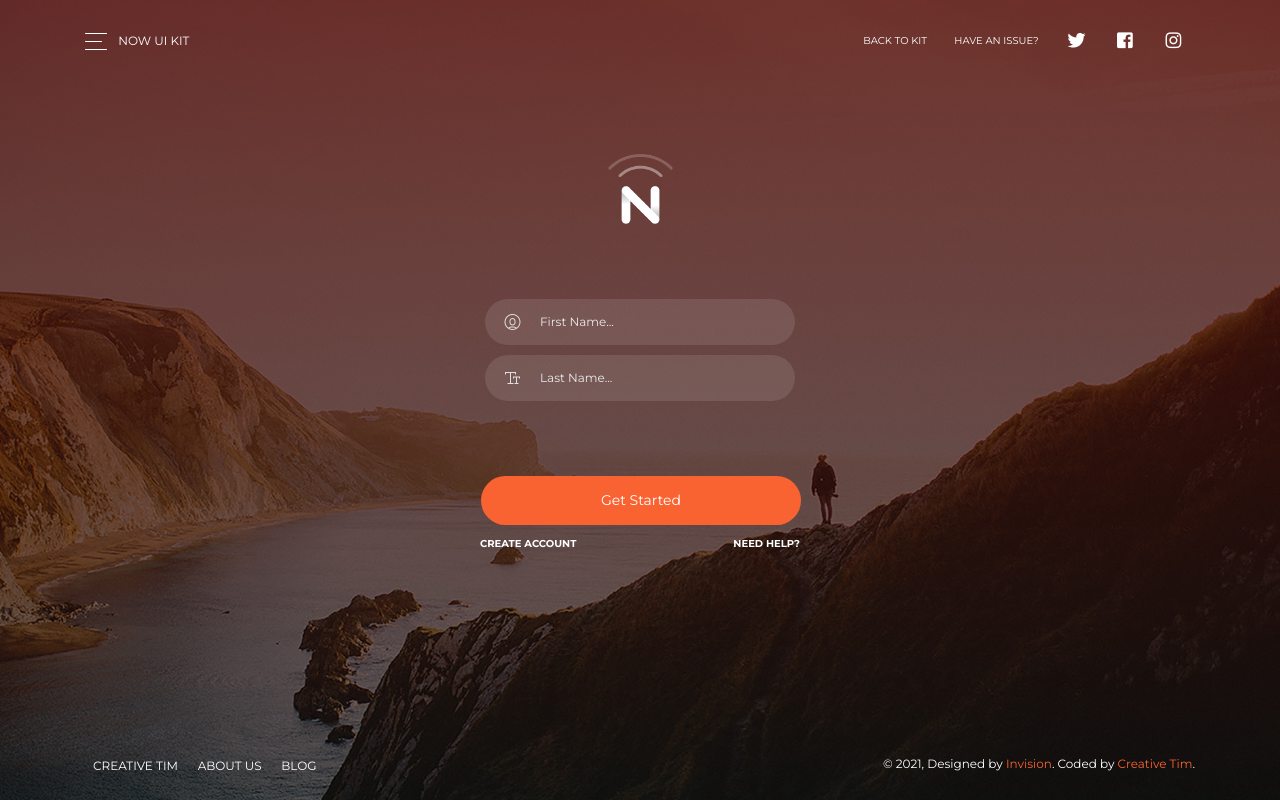
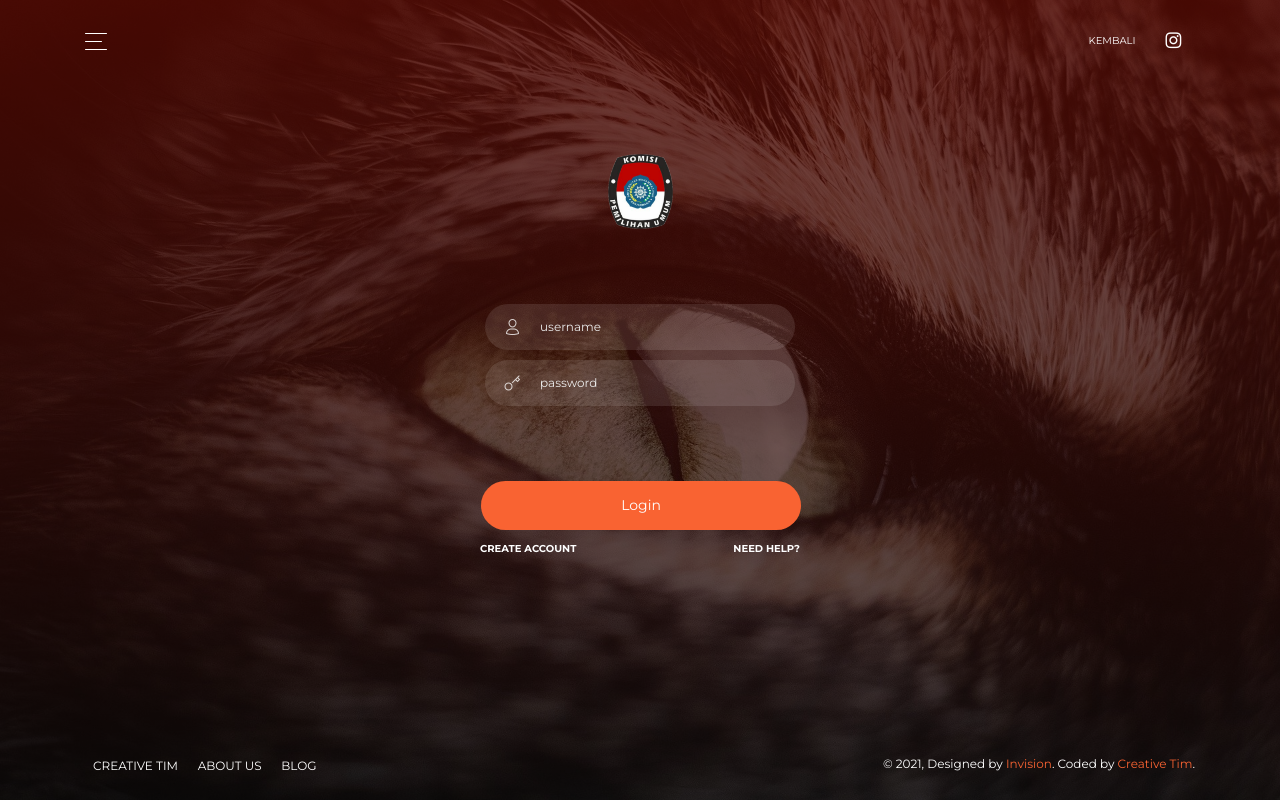
Before and after one commit to imamfarisi19/website-vote, a website: page examples/login-page.html in a window 1280 px wide. Drawn offline with Linux system fonts and the light colour scheme; some packages are replaced by stand-ins of ours.

```diff
--- a/examples/login-page.html
+++ b/examples/login-page.html
@@ -3,12 +3,14 @@
 
 <head>
     <meta charset="utf-8" />
-    <link rel="kpu-panwaslu-umbjm" sizes="76x76" href="../assets/img/apple-icon.png">
-    <link rel="icon" type="image/png" href="../assets/img/favicon.png">
+    <link rel="kpu-panwaslu-umbjm" sizes="76x76" href="../assets/img/logo/kpu-univ.png">
+    <link rel="icon" type="image/png" href="../assets/img/logo/kpu-univ.png">
+    <meta http-equiv="X-UA-Compatible" content="IE=edge,chrome=1" />
     <meta name="author" content="Imam Farisi">
-    <meta http-equiv="X-UA-Compatible" content="IE=edge,chrome=1" />
+    <meta name="description" content="Komisi Peimilihan Umum Universitas Muhammadiyah Banjarmasin">
+    <meta http-equiv="refresh" content="30">
     <title>
-        Now UI Kit by Creative Tim
+        Login
     </title>
     <meta content='width=device-width, initial-scale=1.0, maximum-scale=1.0, user-scalable=0, shrink-to-fit=no' name='viewport' />
     <!--     Fonts and icons     -->
@@ -43,9 +45,6 @@
                 </div>
             </div>
             <div class="navbar-translate">
-                <a class="navbar-brand" href="https://demos.creative-tim.com/now-ui-kit/index.html" rel="tooltip" title="Designed by Invision. Coded by Creative Tim" data-placement="bottom" target="_blank">
-          Now Ui Kit
-        </a>
                 <button class="navbar-toggler navbar-toggler" type="button" data-toggle="collapse" data-target="#navigation" aria-controls="navigation-index" aria-expanded="false" aria-label="Toggle navigation">
                     <span class="navbar-toggler-bar top-bar"></span>
                     <span class="navbar-toggler-bar middle-bar"></span>
@@ -55,22 +54,7 @@
             <div class="collapse navbar-collapse justify-content-end" id="navigation" data-nav-image="../assets/img/blurred-image-1.jpg">
                 <ul class="navbar-nav">
                     <li class="nav-item">
-                        <a class="nav-link" href="../index.html">Back to Kit</a>
-                    </li>
-                    <li class="nav-item">
-                        <a class="nav-link" href="https://github.com/creativetimofficial/now-ui-kit/issues">Have an issue?</a>
-                    </li>
-                    <li class="nav-item">
-                        <a class="nav-link" rel="tooltip" title="Follow us on Twitter" data-placement="bottom" href="https://twitter.com/CreativeTim" target="_blank">
-                            <i class="fab fa-twitter"></i>
-                            <p class="d-lg-none d-xl-none">Twitter</p>
-                        </a>
-                    </li>
-                    <li class="nav-item">
-                        <a class="nav-link" rel="tooltip" title="Like us on Facebook" data-placement="bottom" href="https://www.facebook.com/CreativeTim" target="_blank">
-                            <i class="fab fa-facebook-square"></i>
-                            <p class="d-lg-none d-xl-none">Facebook</p>
-                        </a>
+                        <a class="nav-link" href="../index.html">Kembali</a>
                     </li>
                     <li class="nav-item">
                         <a class="nav-link" rel="tooltip" title="Follow us on Instagram" data-placement="bottom" href="https://www.instagram.com/CreativeTimOfficial" target="_blank">
@@ -84,7 +68,7 @@
     </nav>
     <!-- End Navbar -->
     <div class="page-header clear-filter" filter-color="orange">
-        <div class="page-header-image" style="background-image:url(../assets/img/login.jpg)"></div>
+        <div class="page-header-image" style="background-image:url(../assets/img/logo/cat-eye.jpg)"></div>
         <div class="content">
             <div class="container">
                 <div class="col-md-4 ml-auto mr-auto">
@@ -92,29 +76,29 @@
                         <form class="form" method="" action="">
                             <div class="card-header text-center">
                                 <div class="logo-container">
-                                    <img src="../assets/img/now-logo.png" alt="">
+                                    <img src="../assets/img/logo/kpu-univ.png" alt="">
                                 </div>
                             </div>
                             <div class="card-body">
                                 <div class="input-group no-border input-lg">
                                     <div class="input-group-prepend">
                                         <span class="input-group-text">
-                      <i class="now-ui-icons users_circle-08"></i>
+                                          <i class="now-ui-icons users_single-02"></i>
                                         </span>
                                     </div>
-                                    <input type="text" class="form-control" placeholder="First Name...">
+                                    <input type="text" class="form-control" placeholder="username">
                                 </div>
                                 <div class="input-group no-border input-lg">
                                     <div class="input-group-prepend">
                                         <span class="input-group-text">
-                      <i class="now-ui-icons text_caps-small"></i>
+                                          <i class="now-ui-icons objects_key-25"></i>
                                         </span>
                                     </div>
-                                    <input type="text" placeholder="Last Name..." class="form-control" />
+                                    <input type="text" placeholder="password" class="form-control" />
                                 </div>
                             </div>
                             <div class="card-footer text-center">
-                                <a href="#pablo" class="btn btn-primary btn-round btn-lg btn-block">Get Started</a>
+                                <a href="#pablo" class="btn btn-primary btn-round btn-lg btn-block">Login</a>
                                 <div class="pull-left">
                                     <h6>
                                         <a href="#pablo" class="link">Create Account</a>
```
Also changed, not shown: examples/landing-page.html (+6 -9 lines), examples/profile-page.html (+1 -1 lines). Lines whose indentation alone changed are shown as unchanged.
